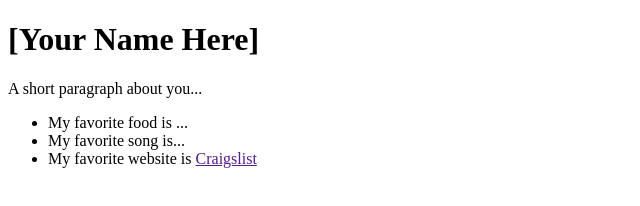
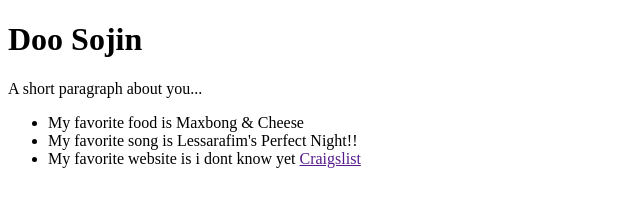
Before and after one commit to tofuujin/UIDesgin_1, a plain HTML site: page index.html in a window 1280 px wide. Shown: the whole page, without its empty margins (0-640 px from the left). Drawn offline with Linux system fonts and the light colour scheme.

Commit message:
ㅇㅋ2
ㅇㅋ2

```diff
--- a/index.html
+++ b/index.html
@@ -17,12 +17,12 @@
       <!-- <img src="https://archives.bulbagarden.net/media/upload/thumb/5/53/054Psyduck.png/140px-054Psyduck.png" alt="Psyduck" /> -->
 
       <!-- about me-->
-      <h1>[Your Name Here]</h1>
+      <h1>Doo Sojin</h1>
       <p class="desc">A short paragraph about you...</p>
       <ul>
-        <li>My favorite food is ...</li>
-        <li>My favorite song is...</li>
-        <li>My favorite website is <a href="">Craigslist</a></li>
+        <li>My favorite food is Maxbong & Cheese</li>
+        <li>My favorite song is Lessarafim's Perfect Night!!</li>
+        <li>My favorite website is i dont know yet <a href="">Craigslist</a></li>
       </ul>
 
     </div>
```
